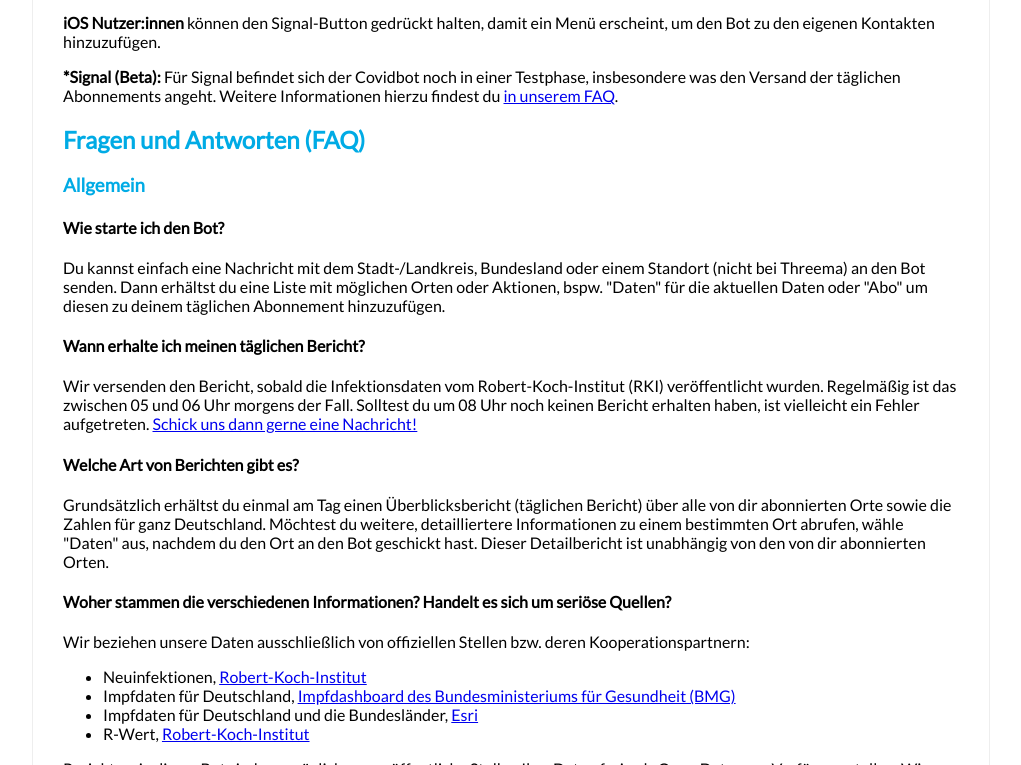
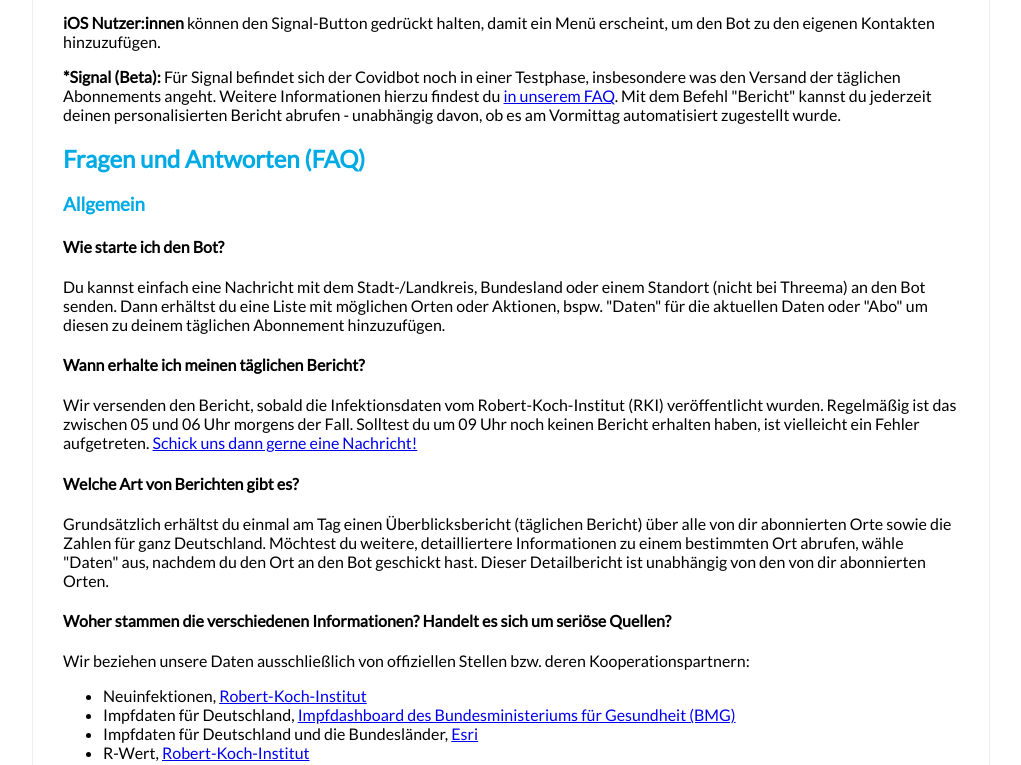
Before and after one commit to eknoes/covidbot, a plain HTML site: page resources/website/index.html in a window 1280 px wide. Shown: the part 787-1552 px from the top of the page, without its empty margins (129-1150 px from the left). Drawn offline with Linux system fonts and the light colour scheme; files whose address does not match are found by name.

Commit message:
Raise time on Website before contacting us
Signed-off-by: Soenke Huster <me@eknoes.de>

```diff
--- a/resources/website/index.html
+++ b/resources/website/index.html
@@ -41,13 +41,13 @@
         </p>
         <p>
             <strong>*Signal (Beta):</strong> Für Signal befindet sich der Covidbot noch in einer Testphase, insbesondere was den Versand der täglichen Abonnements angeht. Weitere Informationen hierzu findest du
-            <a href="#faq_signal">in unserem FAQ</a>.</p>
+            <a href="#faq_signal">in unserem FAQ</a>. Mit dem Befehl "Bericht" kannst du jederzeit deinen personalisierten Bericht abrufen - unabhängig davon, ob es am Vormittag automatisiert zugestellt wurde.</p>
         <h2 id="faq">Fragen und Antworten (FAQ)</h2>
         <h3 id="faq_allgemein">Allgemein</h3>
         <h4>Wie starte ich den Bot?</h4>
         <p>Du kannst einfach eine Nachricht mit dem Stadt-/Landkreis, Bundesland oder einem Standort (nicht bei Threema) an den Bot senden. Dann erhältst du eine Liste mit möglichen Orten oder Aktionen, bspw. "Daten" für die aktuellen Daten oder "Abo" um diesen zu deinem täglichen Abonnement hinzuzufügen.</p>
         <h4>Wann erhalte ich meinen täglichen Bericht?</h4>
-        <p>Wir versenden den Bericht, sobald die Infektionsdaten vom Robert-Koch-Institut (RKI) veröffentlicht wurden. Regelmäßig ist das zwischen 05 und 06 Uhr morgens der Fall. Solltest du um 08 Uhr noch keinen Bericht erhalten haben, ist vielleicht ein Fehler aufgetreten.
+        <p>Wir versenden den Bericht, sobald die Infektionsdaten vom Robert-Koch-Institut (RKI) veröffentlicht wurden. Regelmäßig ist das zwischen 05 und 06 Uhr morgens der Fall. Solltest du um 09 Uhr noch keinen Bericht erhalten haben, ist vielleicht ein Fehler aufgetreten.
             <a href="#kontakt">Schick uns dann gerne eine Nachricht!</a></p>
         <h4>Welche Art von Berichten gibt es?</h4>
         <p>Grundsätzlich erhältst du einmal am Tag einen Überblicksbericht (täglichen Bericht) über alle von dir abonnierten Orte sowie die Zahlen für ganz Deutschland. Möchtest du weitere, detailliertere Informationen zu einem bestimmten Ort abrufen, wähle "Daten" aus, nachdem du den Ort an den Bot geschickt hast. Dieser Detailbericht ist unabhängig von den von dir abonnierten Orten.</p>
@@ -93,7 +93,7 @@
         <h4>Was heißt "Beta"-Status?</h4>
         <p>Leider bietet Signal, anders als Threema oder Telegram, keine offizielle Schnittstelle für Bots an. Deshalb mussten wir ein bisschen basteln. Das funktioniert recht gut, aber noch nicht immer, deshalb befindet sich unser Bot für Signal noch in einer Testphase. Hier kann es ab und zu mal etwas ruckeln.</p>
         <h4>Ich habe heute Morgen keinen Bericht erhalten, funktioniert alles?</h4>
-        <p>Wenn du bis 08 Uhr morgens keinen Bericht erhalten hast, gibt es wahrscheinlich ein technisches Problem. Leider ist es gut möglich, dass der Bot den Bericht an einige verschickt hat, an andere aber nicht. Ohne deine Hilfe wissen wir aber leider nicht, ob ein:e Nutzer:in diesen erhalten hat.
+        <p>Wenn du bis 09 Uhr morgens keinen Bericht erhalten hast, gibt es wahrscheinlich ein technisches Problem. Leider ist es gut möglich, dass der Bot den Bericht an einige verschickt hat, an andere aber nicht. Ohne deine Hilfe wissen wir aber leider nicht, ob ein:e Nutzer:in diesen erhalten hat.
             <a href="#kontakt">Bitte schreib uns deshalb!</a> Sollte es größere Probleme geben, werden wir hier auf der Seite Informationen dazu veröffentlichen.
         </p>
         <h3 id="faq_threema">Threema</h3>
```
